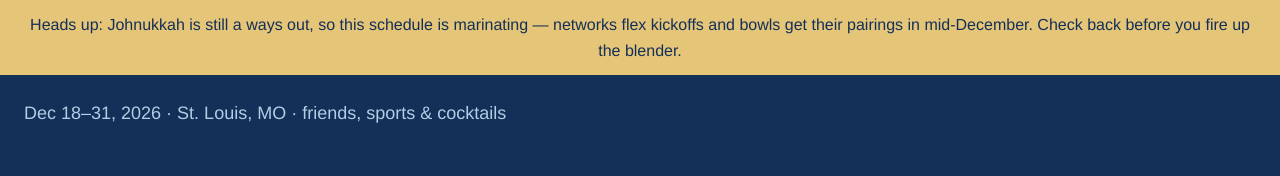
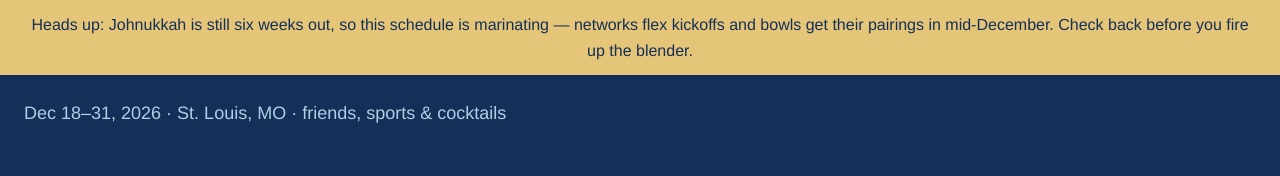
Before and after one commit to JohnLuetkemeyer/Johnukkah, a plain HTML site: page index.html in a window 1280 px wide. Shown: the top 176 px of the page. Drawn offline with Linux system fonts and the light colour scheme; a web font is replaced by a local one.

Commit message:
Add files via upload
The last version gave me the correct banner at the top, but went back to 14 nights, no rsvp, bad calendar format... So I'm trying again to get the right layout AND the right banner.

```diff
--- a/index.html
+++ b/index.html
@@ -15,7 +15,7 @@
 <body>
 <a class="skip-link" href="#agenda">Skip to the fourteen nights</a>
 
-<p class="notice" id="top">Heads up: Johnukkah is still a ways out, so this schedule is marinating — networks flex kickoffs and bowls get their pairings in mid-December. Check back before you fire up the blender.</p>
+<p class="notice" id="top">Heads up: Johnukkah is still six weeks out, so this schedule is marinating — networks flex kickoffs and bowls get their pairings in mid-December. Check back before you fire up the blender.</p>
 
 <header class="hero">
   <div class="hero-top">
```
